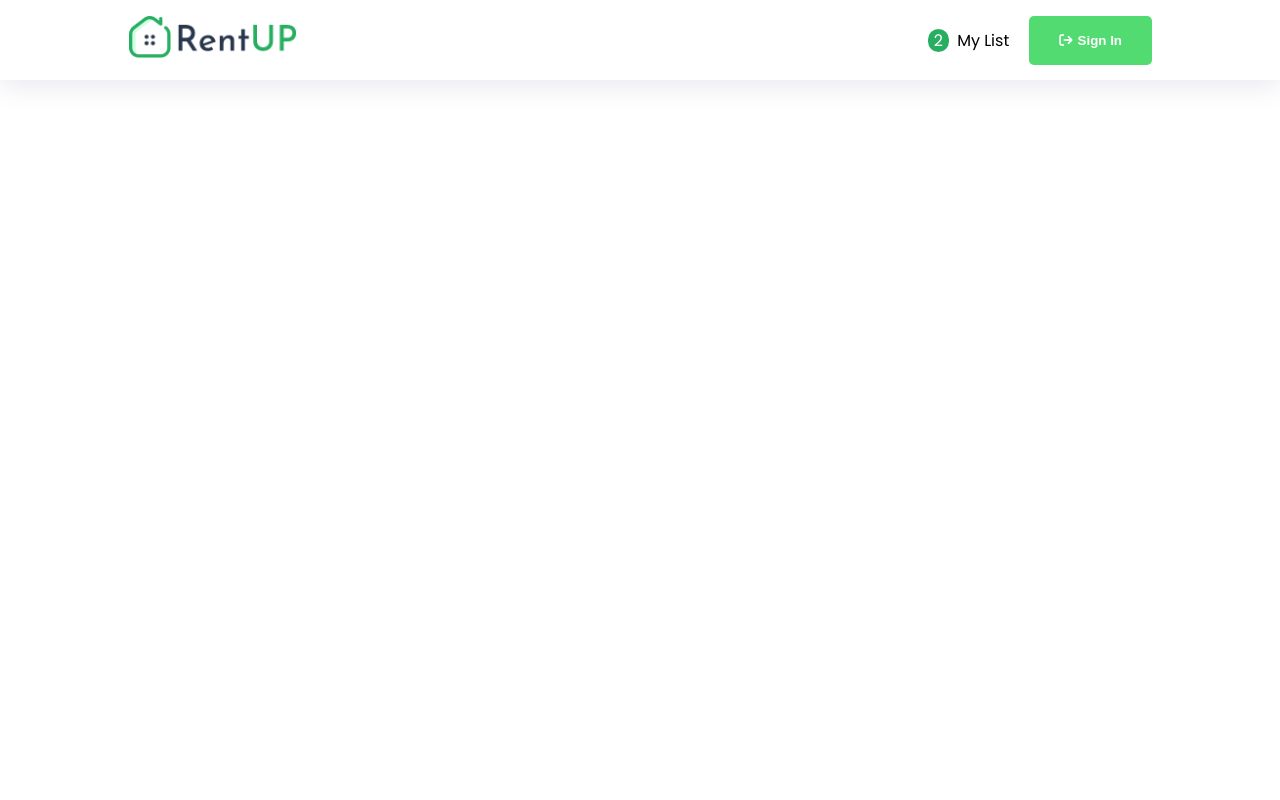
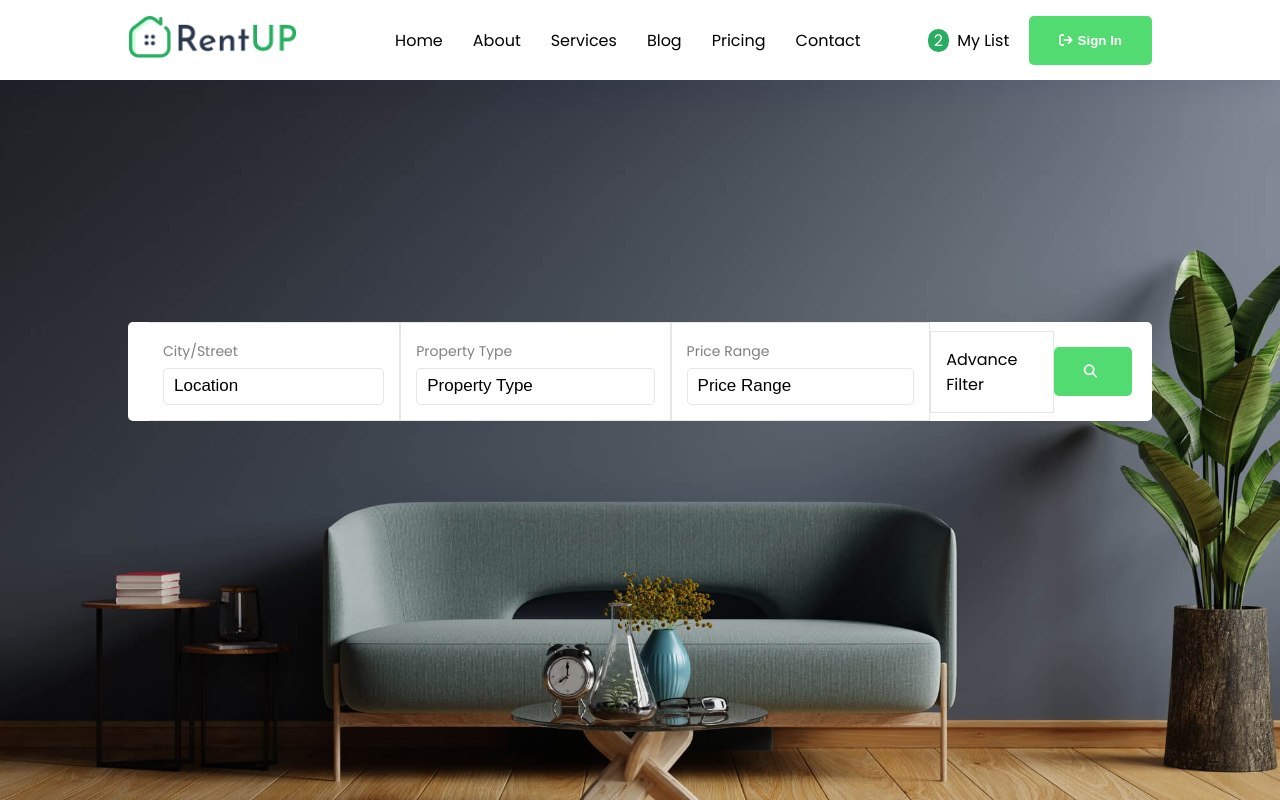
Before and after one commit to Koima-Sam/Real-Estate-Website, a React (Create React App) app: page / in a window 1280 px wide. Built offline with nearby package versions, Linux system fonts and the light colour scheme.

Commit message:
add home page and search filter

```diff
--- a/src/App.js
+++ b/src/App.js
@@ -1,10 +1,12 @@
 import './App.css';
-import Header from './components/common/header/Header';
+
+import Pages from './components/pages/Pages';
 
 function App() {
   return (
+
     <>
-      <Header />
+      <Pages />
     </>
   );
 }
--- a/src/components/common/header/header.css
+++ b/src/components/common/header/header.css
@@ -14,7 +14,6 @@ header a{
     margin-left: 30px;
     transition: 3s;
     font-weight: 500;
-    color: #fff;
 }
 header a:hover{
     color: #27ae60;
--- /dev/null
+++ b/src/components/home/Home.jsx
@@ -0,0 +1,12 @@
+import React from 'react'
+import Hero from './hero/Hero'
+
+const Home = () => {
+  return (
+    <div>
+    <Hero />
+    </div>
+  )
+}
+
+export default Home
--- /dev/null
+++ b/src/components/home/hero/Hero.jsx
@@ -0,0 +1,34 @@
+import React from "react"
+import "./hero.css"
+const Hero = () => {
+  return (
+    <>
+      <section className='hero'>
+        <div className='container'>
+          <form className='flex'>
+            <div className='box'>
+              <span>City/Street</span>
+              <input type='text' placeholder='Location' />
+            </div>
+            <div className='box'>
+              <span>Property Type</span>
+              <input type='text' placeholder='Property Type' />
+            </div>
+            <div className='box'>
+              <span>Price Range</span>
+              <input type='text' placeholder='Price Range' />
+            </div>
+            <div className='box'>
+              <h4>Advance Filter</h4>
+            </div>
+            <button className='btn1'>
+              <i className='fa fa-search'></i>
+            </button>
+          </form>
+        </div>
+      </section>
+    </>
+  )
+}
+
+export default Hero
--- /dev/null
+++ b/src/components/home/hero/hero.css
@@ -0,0 +1,48 @@
+.hero{
+  background-image: url('../../images/banner.png');
+  background-repeat: no-repeat;
+  background-position: center;
+  background-size: cover;
+  height: 90vh;
+  width: 100%;
+}
+
+.hero .container{
+  padding-top: 15%;
+}
+
+form{
+  background-color: #fff;
+  border-radius: 5px;
+  margin-top: 50px;
+  padding: 0 20px;
+}
+
+form input{
+  padding: 10px;
+  width: 100% ;
+  border: 1px solid rgb(128,128,128,0.2);
+  margin-top: 5px;
+  border-radius: 5px;
+}
+
+form span{
+  font-size: 14px;
+  color:grey;
+}
+
+input::placeholder{
+  color: black;
+  font-size: 17px;
+}
+form .box{
+  padding: 15px;
+  border: 1px solid rgb(128,128,128,0.2);
+}
+form .box:nth-child(1){
+  border-left: none;
+}
+
+form h4{
+  font-weight: 500;
+}
--- a/src/components/pages/Pages.jsx
+++ b/src/components/pages/Pages.jsx
@@ -1,12 +1,15 @@
 import React from 'react'
 import { Route, Routes } from 'react-router-dom'
 import Header from '../common/header/Header'
+import Home from '../home/Home'
 
 const Pages = () => {
   return (
     <>
+     <Header />
       <Routes>
-        <Header />
+
+        <Route exact path='/' element={<Home />} />
       </Routes>
     </>
   )
--- a/src/index.js
+++ b/src/index.js
@@ -9,7 +9,7 @@ const root = ReactDOM.createRoot(document.getElementById('root'));
 root.render(
   <React.StrictMode>
     <BrowserRouter>
-    <App />
+      <App />
     </BrowserRouter>
   </React.StrictMode>
 );
```
